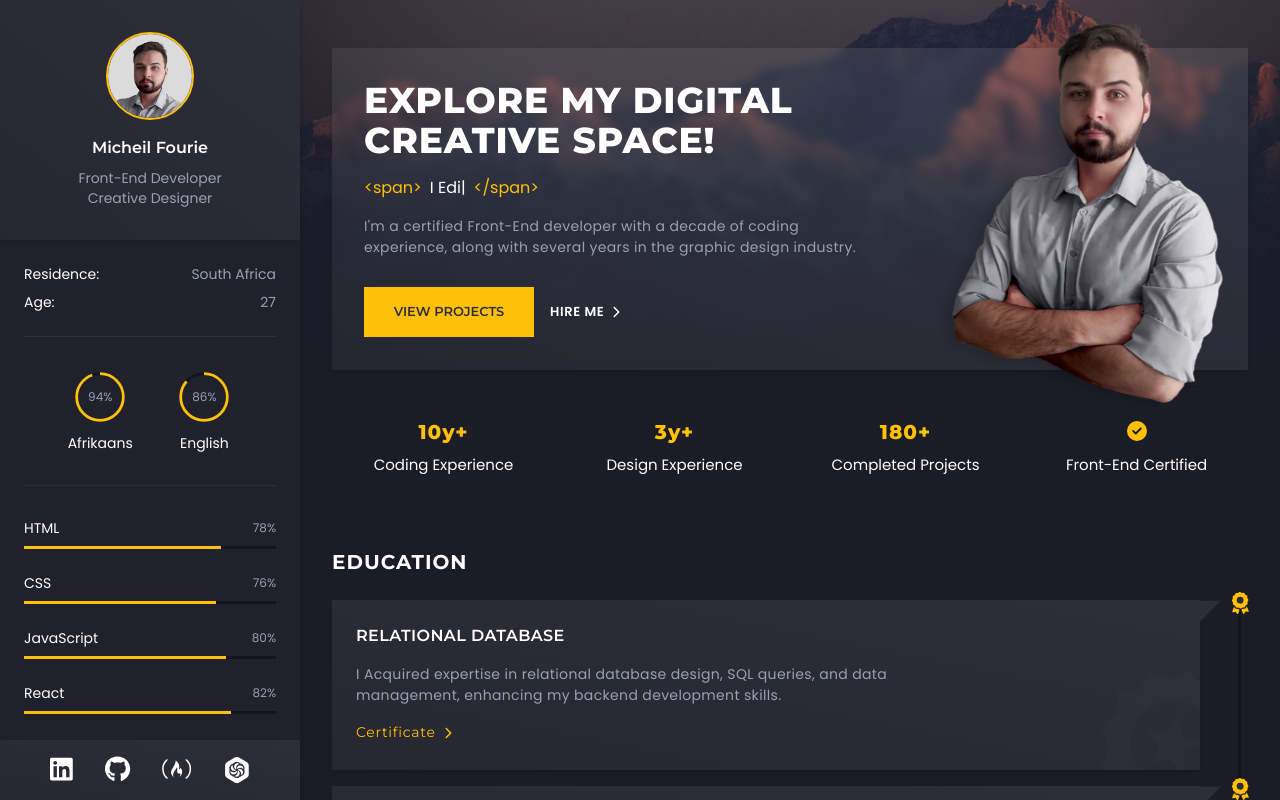
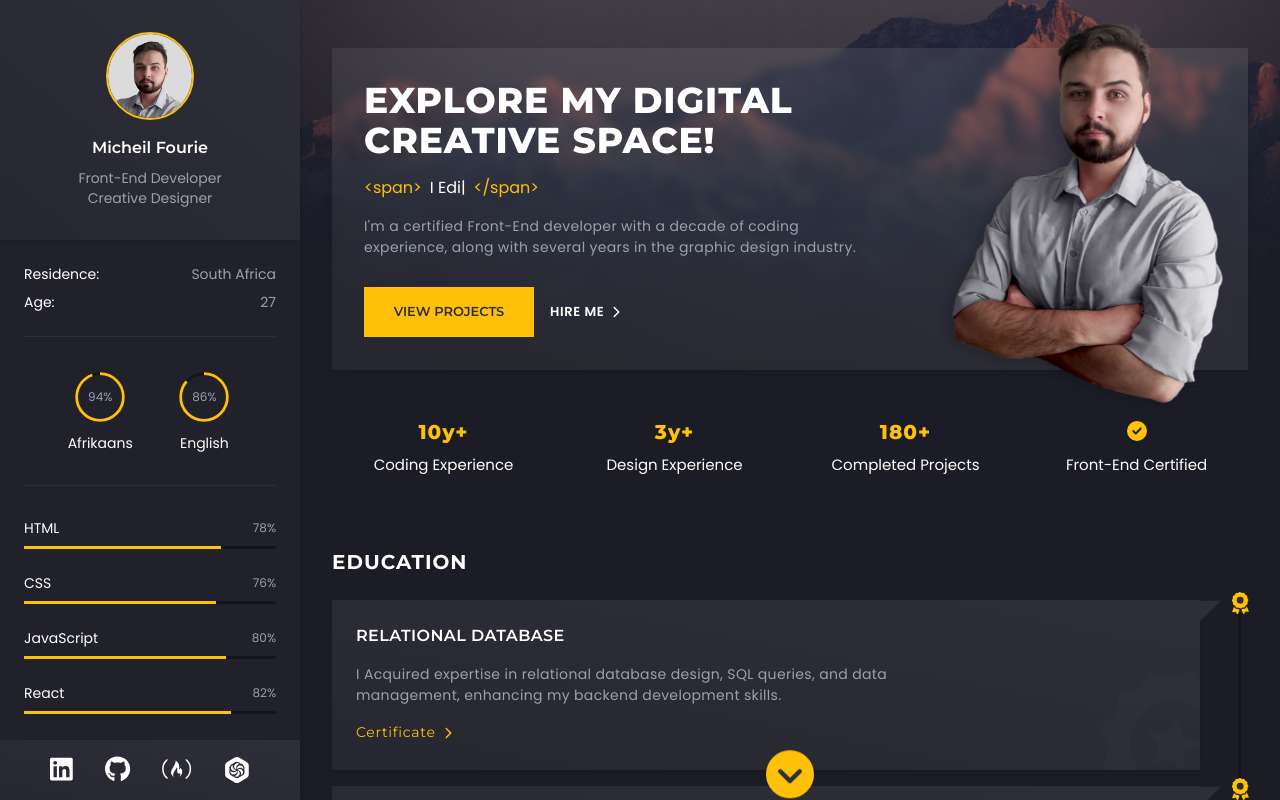
Before and after one commit to micheilfourie/Portfolio-Website, a React (Vite) app: page / in a window 1280 px wide. Built offline with nearby package versions, Linux system fonts and the light colour scheme; no server answers.

Commit message:
feat: ScrollIndicator.jsx

```diff
--- a/src/App.jsx
+++ b/src/App.jsx
@@ -8,6 +8,7 @@ import {
   // Services,
   Footer,
   ImageViewer,
+  ScrollIndicator,
 } from "./index.js";
 import { useState, useRef } from "react";
 
@@ -20,6 +21,7 @@ function App() {
   const projectRef = useRef(null);
   const contactRef = useRef(null);
   const topRef = useRef(null);
+  const [showScrollIndicator, setShowScrollIndicator] = useState(true);
 
   const handleMenuToggle = () => setMenuOpen(!menuOpen);
 
@@ -75,9 +77,11 @@ function App() {
           />
 
           <div
+            onScroll={() => setShowScrollIndicator(false)}
             ref={topRef}
             className="scrollbar-hidden relative flex h-full flex-col gap-14 overflow-y-scroll p-8 pb-0 max-lg:p-4"
           >
+            <ScrollIndicator showScrollIndicator={showScrollIndicator} />
             <Hero
               handleScroll={handleScroll}
               projectRef={projectRef}
--- /dev/null
+++ b/src/Components/ScrollIndicator.jsx
@@ -0,0 +1,19 @@
+import { FontAwesomeIcon } from "@fortawesome/react-fontawesome";
+import { faChevronCircleDown } from "@fortawesome/free-solid-svg-icons";
+
+const ScrollIndicator = ({ showScrollIndicator }) => {
+  return (
+    <div
+      className={`${showScrollIndicator ? "opacity-100" : "opacity-0"} fixed bottom-0 left-1/2 z-50 mx-auto max-w-screen-xl -translate-x-[calc(50%-150px)] animate-bounce transition-opacity duration-300 ease-in-out`}
+    >
+      <div className="bg-navy-500 rounded-full">
+        <FontAwesomeIcon
+          icon={faChevronCircleDown}
+          className="text-accent text-5xl"
+        />
+      </div>
+    </div>
+  );
+};
+
+export default ScrollIndicator;
--- a/src/index.js
+++ b/src/index.js
@@ -13,6 +13,7 @@ import GetInTouch from "./Sections/GetInTouch.jsx";
 import Services from "./Sections/Services.jsx";
 import Footer from "./Sections/Footer.jsx";
 import ImageViewer from "./Components/ImageViewer.jsx";
+import ScrollIndicator from "./Components/ScrollIndicator.jsx";
 
 export {
   InfoMenu,
@@ -30,4 +31,5 @@ export {
   Services,
   Footer,
   ImageViewer,
+  ScrollIndicator,
 };
```
